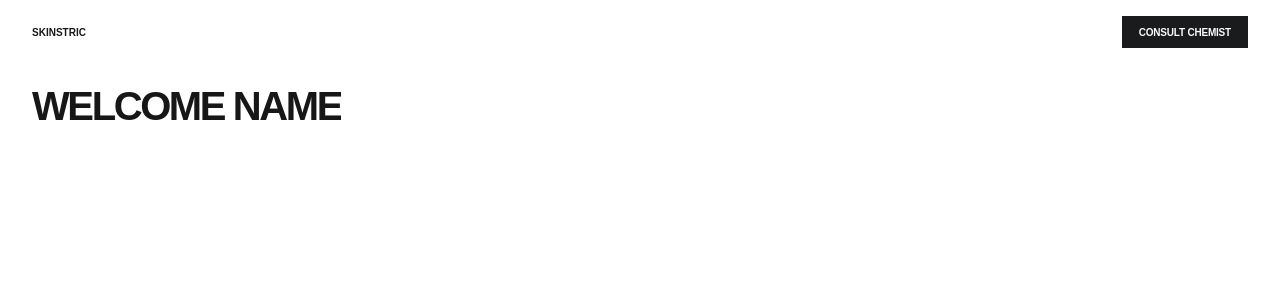
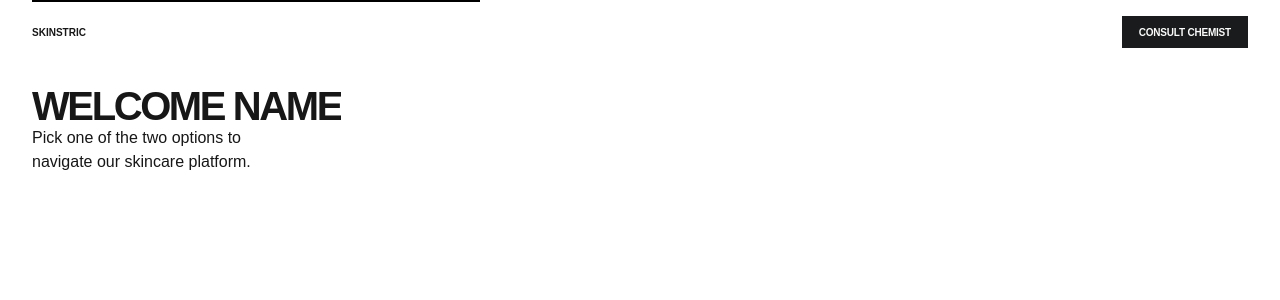
Before and after one commit to victor-alvescv/test-skinstric, a Next.js app: page /welcome in a window 1280 px wide. Shown: the top 300 px of the page. Built offline with nearby package versions, Linux system fonts and the light colour scheme.

Commit message:
Welcome page - initialization

```diff
--- a/app/(pages)/introduction/page.js
+++ b/app/(pages)/introduction/page.js
@@ -83,7 +83,7 @@ const handlePlaceProceed = () => {
             <Link
               href="/"
               className="font-bold text-[10px]"
-              style={{ fontSize: "clamp(10px,-2px + .9375vw,16px)" }}
+              style={{ fontSize: "clamp(10px, 2px + 0.625vw, 14px)" }}
             >
               SKINSTRIC
             </Link>
--- a/app/(pages)/welcome/page.js
+++ b/app/(pages)/welcome/page.js
@@ -33,6 +33,20 @@ function Welcome() {
             >
               WELCOME NAME
             </h1>
+            <span className="max-w-[272px] block mt-custom-10">Pick one of the two options to
+              <br/>
+              navigate our skincare platform.
+            </span>
+
+          </div>
+
+          <div>
+            <div className="max-w-[448px] border border-black">
+
+            </div>
+
+
+
           </div>
 
 
```
